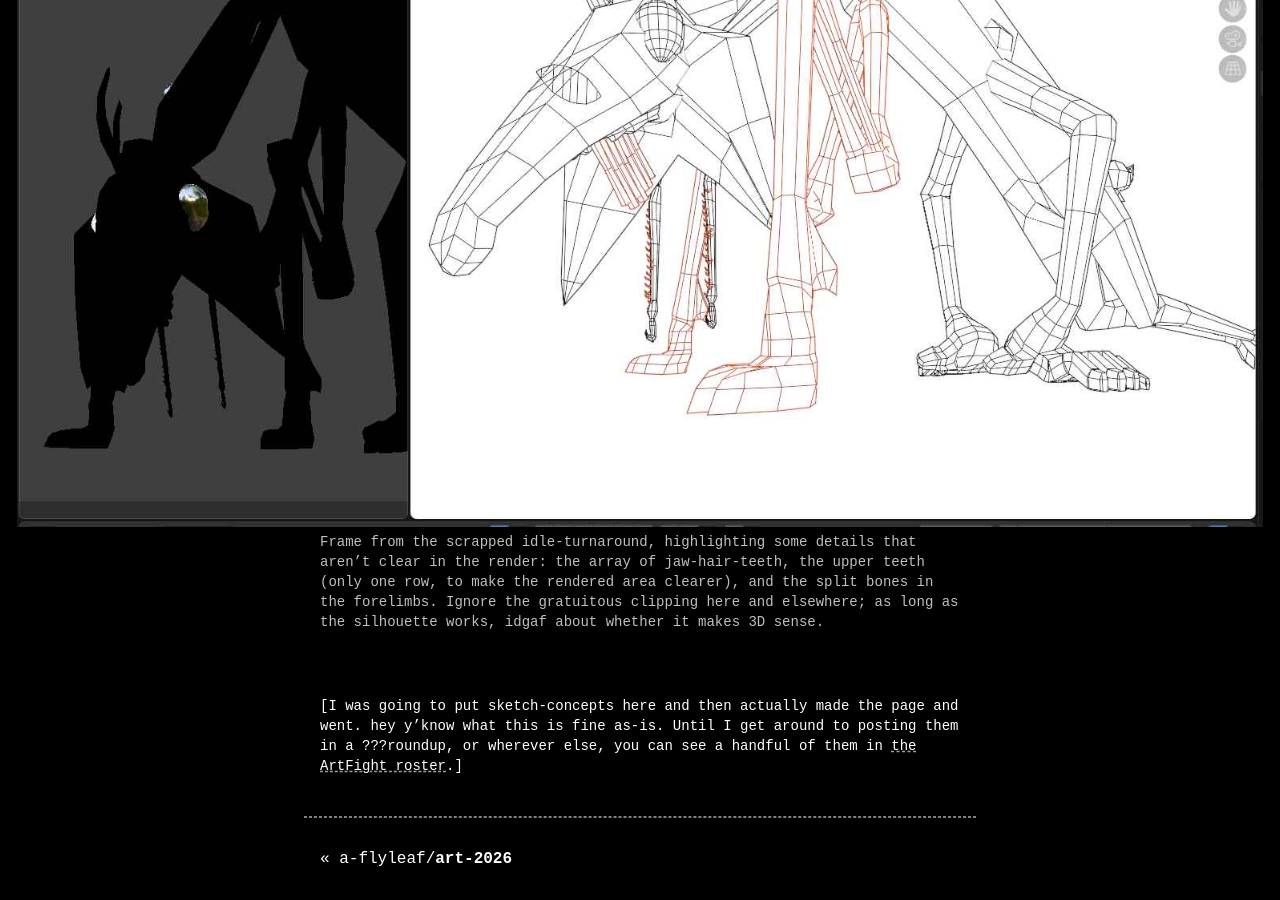
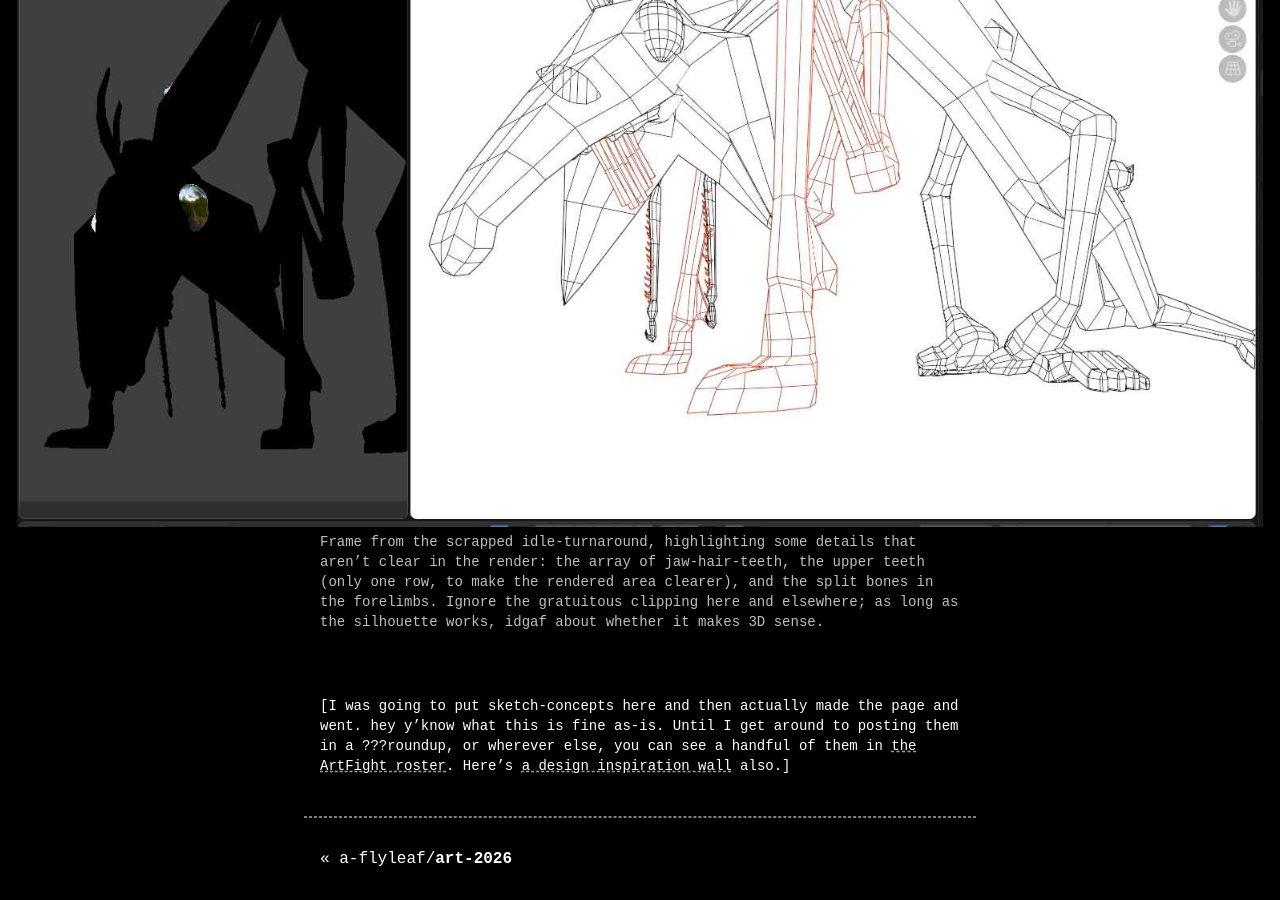
Before and after one commit to a-flyleaf/art-2026, a Jekyll site: the page built from _art/06-11_brame.html, in a window 1280 px wide and 900 px high, scrolled down 2786 px. Built offline with Jekyll 4.4.1, drawn with Linux system fonts in a browser that asks for light colours; some web fonts are replaced.

Commit message:
art/brame: link moodboard-shriblet

```diff
--- a/_art/06-11_brame.html
+++ b/_art/06-11_brame.html
@@ -102,7 +102,7 @@ desc2c: |-
 		<figcaption class="wrap"><small>Frame from the scrapped idle-turnaround, highlighting some details that aren’t clear in the render: the array of jaw-hair-teeth, the upper teeth (only one row, to make the rendered area clearer), and the split bones in the forelimbs. Ignore the gratuitous clipping here and elsewhere; as long as the silhouette works, idgaf about whether it makes 3D sense.</small></figcaption>
 	</figure>
 
-	<div id="footnote" class="wrap"><small>[I was going to put sketch-concepts here and then actually made the page and went. hey y’know what this is fine as-is. Until I get around to posting them in a ???roundup, or wherever else, you can see a handful of them in <a href="https://a-flyleaf.github.io/artfight/roster#brame">the ArtFight roster</a>.]</small></div>
+	<div id="footnote" class="wrap"><small>[I was going to put sketch-concepts here and then actually made the page and went. hey y’know what this is fine as-is. Until I get around to posting them in a ???roundup, or wherever else, you can see a handful of them in <a href="https://a-flyleaf.github.io/artfight/roster#brame">the ArtFight roster</a>. Here’s <a href="https://a-flyleaf.github.io/shriblets/2026-09-27-brame">a design inspiration wall</a> also.]</small></div>
 
 	<!--
 	<hr>
```
Also changed, not shown: other parts of _art/06-11_brame.html (+0 -20 lines), todo.md (+0 -3 lines).
